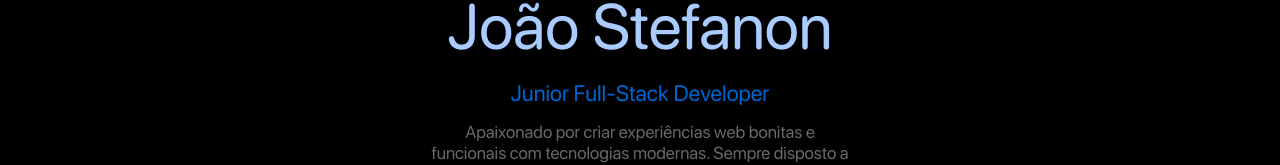
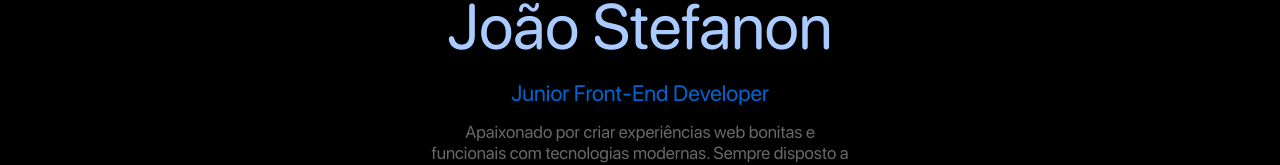
Before and after one commit to Jvstefanon/My-official-portifile-main, a React (Vite) app: page / in a window 1280 px wide. Shown: the part 549-714 px from the top of the page. Built offline with nearby package versions, Linux system fonts and the light colour scheme; a web font is replaced by a local one.

Commit message:
curriculo update

```diff
--- a/src/containers/Home/index.jsx
+++ b/src/containers/Home/index.jsx
@@ -47,7 +47,7 @@ function Home() {
       <S.HomeMeSection className="home_me" id="me">
         <S.img src={fotoPerfil} alt="foto de perfil" />
         <S.NomeTitle>João Stefanon</S.NomeTitle>
-        <S.NomeSubtitle>Junior Full-Stack Developer</S.NomeSubtitle>
+        <S.NomeSubtitle>Junior Front-End Developer</S.NomeSubtitle>
         <S.Descricao_A>
           Apaixonado por criar experiências web bonitas e funcionais com tecnologias
           modernas. Sempre disposto a aprender e crescer no mundo em constante
@@ -55,7 +55,7 @@ function Home() {
         </S.Descricao_A>
         <S.ButtonCV>
           <S.aCV
-            href="/files/curriculo.pdf"
+            href="/files/curriculo.pdf.pdf"
             download="CV_Joao_Stefanon.pdf"
           >
             Download CV
```
Also changed, not shown: 2 other files (tests, documents, lock files or other folders).
